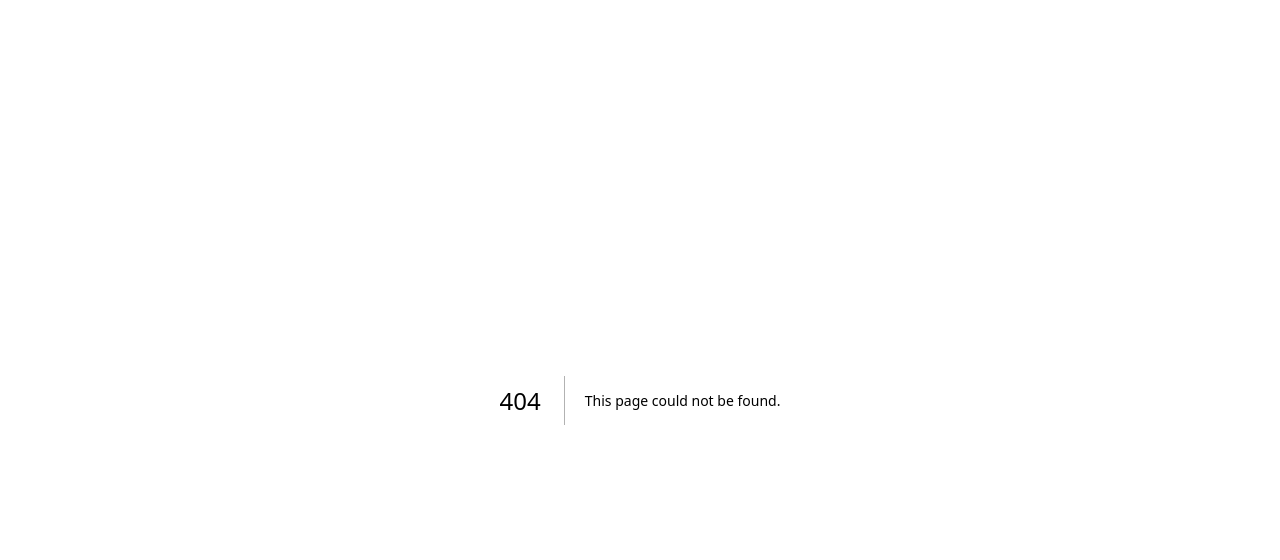
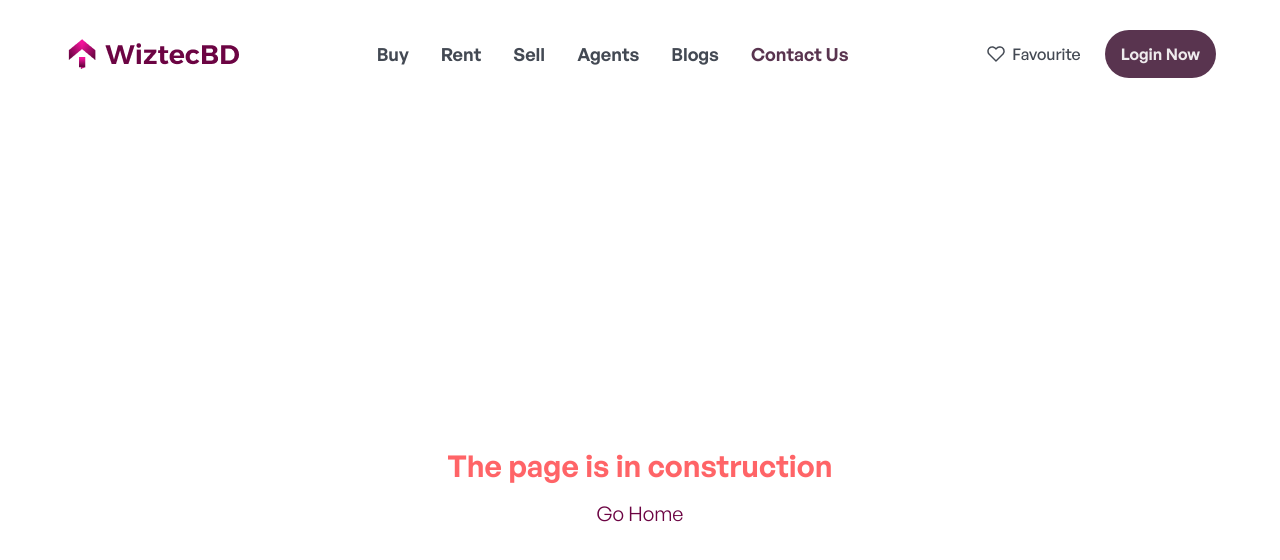
Before and after one commit to mehedihasan712277/wiztecbd, a Next.js app: page /contact in a window 1280 px wide. Before the commit this address had no page. Shown: the top 560 px of the page. Built offline with nearby package versions, Linux system fonts and the light colour scheme; a web font is replaced by a local one.

Commit message:
fix: fix url

```diff
--- /dev/null
+++ b/src/app/(main)/agent/page.tsx
@@ -0,0 +1,14 @@
+import Link from "next/link";
+
+const page = () => {
+    return (
+        <div className="min-h-screen w-full flex justify-center items-center flex-col gap-4">
+            <p className="text-3xl font-semibold text-red-400">The page is in construction</p>
+            <Link href="/" className="text-brand_color hover:text-blue-500 transition text-xl">
+                Go Home
+            </Link>
+        </div>
+    );
+};
+
+export default page;
--- /dev/null
+++ b/src/app/(main)/blog/page.tsx
@@ -0,0 +1,14 @@
+import Link from "next/link";
+
+const page = () => {
+    return (
+        <div className="min-h-screen w-full flex justify-center items-center flex-col gap-4">
+            <p className="text-3xl font-semibold text-red-400">The page is in construction</p>
+            <Link href="/" className="text-brand_color hover:text-blue-500 transition text-xl">
+                Go Home
+            </Link>
+        </div>
+    );
+};
+
+export default page;
--- a/src/app/(main)/construction/page.tsx
+++ /dev/null
@@ -1,5 +0,0 @@
-const ConstructionPage = () => {
-    return <div>the page is in construction</div>;
-};
-
-export default ConstructionPage;
--- /dev/null
+++ b/src/app/(main)/contact/page.tsx
@@ -0,0 +1,14 @@
+import Link from "next/link";
+
+const page = () => {
+    return (
+        <div className="min-h-screen w-full flex justify-center items-center flex-col gap-4">
+            <p className="text-3xl font-semibold text-red-400">The page is in construction</p>
+            <Link href="/" className="text-brand_color hover:text-blue-500 transition text-xl">
+                Go Home
+            </Link>
+        </div>
+    );
+};
+
+export default page;
--- /dev/null
+++ b/src/app/(main)/rent/page.tsx
@@ -0,0 +1,14 @@
+import Link from "next/link";
+
+const page = () => {
+    return (
+        <div className="min-h-screen w-full flex justify-center items-center flex-col gap-4">
+            <p className="text-3xl font-semibold text-red-400">The page is in construction</p>
+            <Link href="/" className="text-brand_color hover:text-blue-500 transition text-xl">
+                Go Home
+            </Link>
+        </div>
+    );
+};
+
+export default page;
--- /dev/null
+++ b/src/app/(main)/sell/page.tsx
@@ -0,0 +1,14 @@
+import Link from "next/link";
+
+const page = () => {
+    return (
+        <div className="min-h-screen w-full flex justify-center items-center flex-col gap-4">
+            <p className="text-3xl font-semibold text-red-400">The page is in construction</p>
+            <Link href="/" className="text-brand_color hover:text-blue-500 transition text-xl">
+                Go Home
+            </Link>
+        </div>
+    );
+};
+
+export default page;
```
